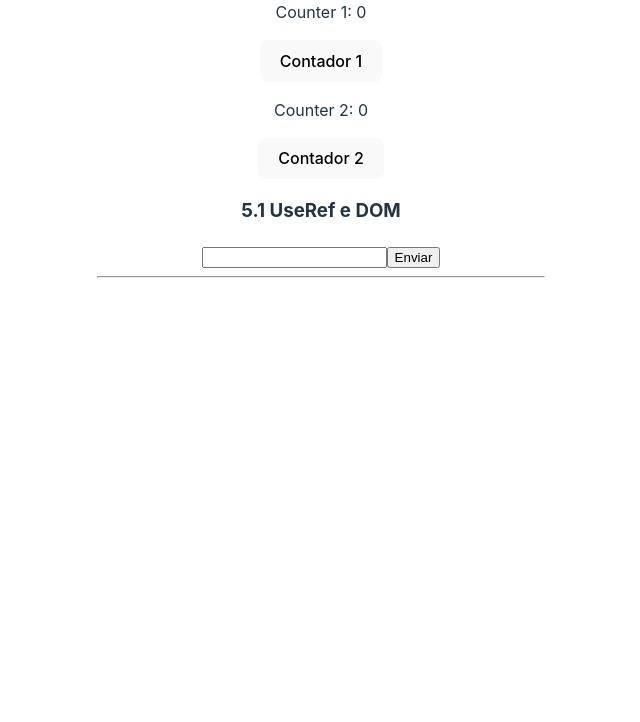
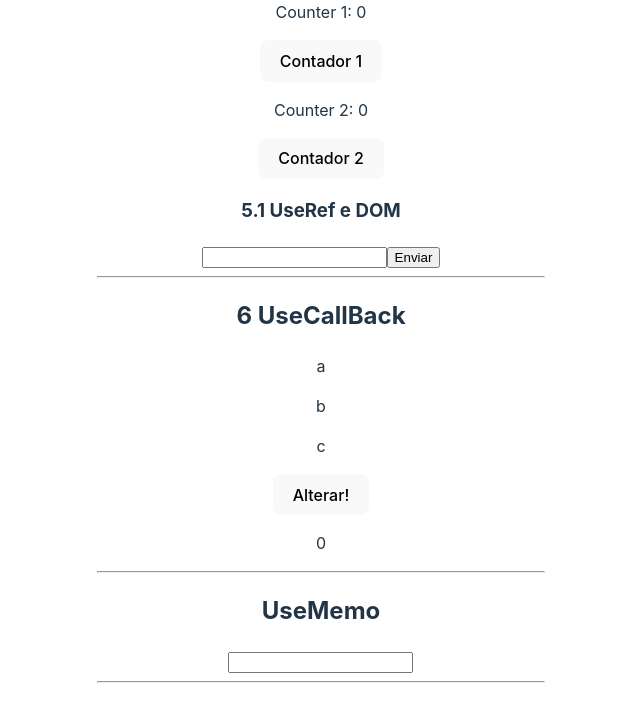
Before and after one commit to rafavanzele/HTML-CSS-JS-REACT-TYPE, a React (Vite) app in the folder REACT/9_HOOKS/reacthooks/: page / in a window 1280 px wide. Shown: the part 1421-2143 px from the top of the page, without its empty margins (319-959 px from the left). Built offline with nearby package versions, Linux system fonts and the light colour scheme.

Commit message:
usecallback / usememo

```diff
--- /dev/null
+++ b/REACT/9_HOOKS/reacthooks/src/components/HookUseCallBack.jsx
@@ -0,0 +1,26 @@
+import { useCallback, useState } from "react"
+
+import List from "./List"
+
+const HookUseCallBack = () => {
+    const [counter, setCounter] = useState(0)
+
+    const getItemsFromDatabase = useCallback(() => {
+        return ['a', 'b', 'c']
+    }, [])
+
+
+  return (
+    <div>
+        <h2>6 UseCallBack</h2>
+        <List getItems={getItemsFromDatabase}/>
+
+        <button onClick={() => setCounter(counter + 1)}>Alterar!</button>
+        <p>{counter}</p>
+
+
+    </div>
+  )
+}
+
+export default HookUseCallBack
--- /dev/null
+++ b/REACT/9_HOOKS/reacthooks/src/components/HookUseMemo.jsx
@@ -0,0 +1,25 @@
+import { useEffect, useState, useMemo} from 'react'
+
+const HookUseMemo = () => {
+    const [number, setNumber] = useState(0)
+
+    // const premiunNumbers = ['0', '100', '200']
+
+    const premiumNumbers = useMemo(() => {
+        return ['0', '100', '200']
+    }, [])
+
+    useEffect(() => {
+        console.log('premiumNumbers foi alterado')
+    }, [premiumNumbers])
+
+  return (
+    <div>
+        <h2>UseMemo</h2>
+        <input type="text" onChange={(e) => setNumber(e.target.value)} />
+        {premiumNumbers.includes(number) ? <p>Acertou o número!</p> : ''}
+    </div>
+  )
+}
+
+export default HookUseMemo
--- /dev/null
+++ b/REACT/9_HOOKS/reacthooks/src/components/List.jsx
@@ -0,0 +1,20 @@
+import { useEffect, useState } from "react"
+
+const List = ({getItems}) => {
+    const [myItems, setMyItems] = useState([])
+
+    useEffect(() => {
+        console.log('Buscando os dados na Database...')
+
+        setMyItems(getItems)
+
+    }, [getItems])
+
+  return (
+    <div>
+        {myItems && myItems.map((item) => <p key={item}>{item}</p> )}
+    </div>
+  )
+}
+
+export default List
--- a/REACT/9_HOOKS/reacthooks/src/routes/Home.jsx
+++ b/REACT/9_HOOKS/reacthooks/src/routes/Home.jsx
@@ -5,6 +5,8 @@
 import { useContext } from 'react'
 import { SomeContext } from '../components/HookUseContext'
 import HookUseRef from '../components/HookUseRef'
+import HookUseCallBack from '../components/HookUseCallBack'
+import HookUseMemo from '../components/HookUseMemo'
 
 const Home = () => {
   // 4 USECONTEXT
@@ -33,6 +35,16 @@
       <HookUseRef/>
 
       <hr />
+
+      {/* 6 USECALLBACK */}
+      <HookUseCallBack/>
+
+      <hr />
+
+      {/* 7 USEMEMO */}
+      <HookUseMemo/>
+
+      <hr />
     </div>
   )
 }
```
